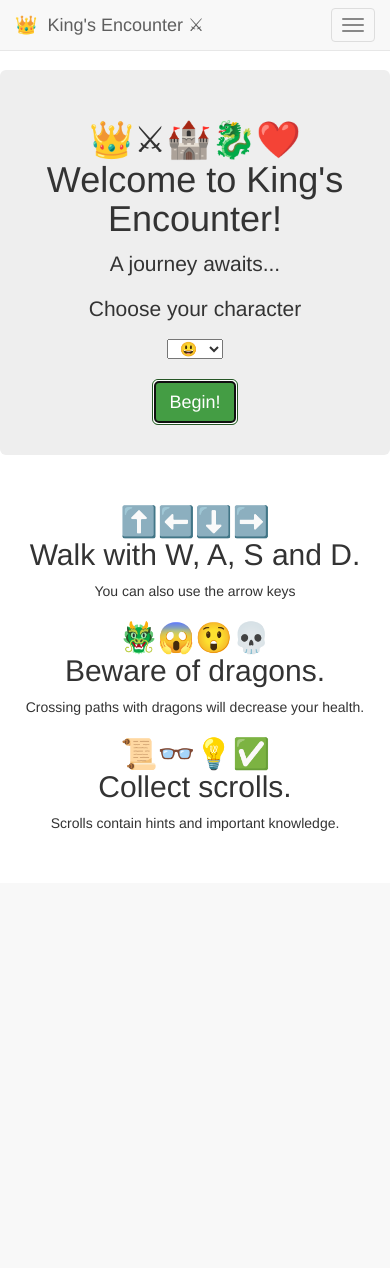
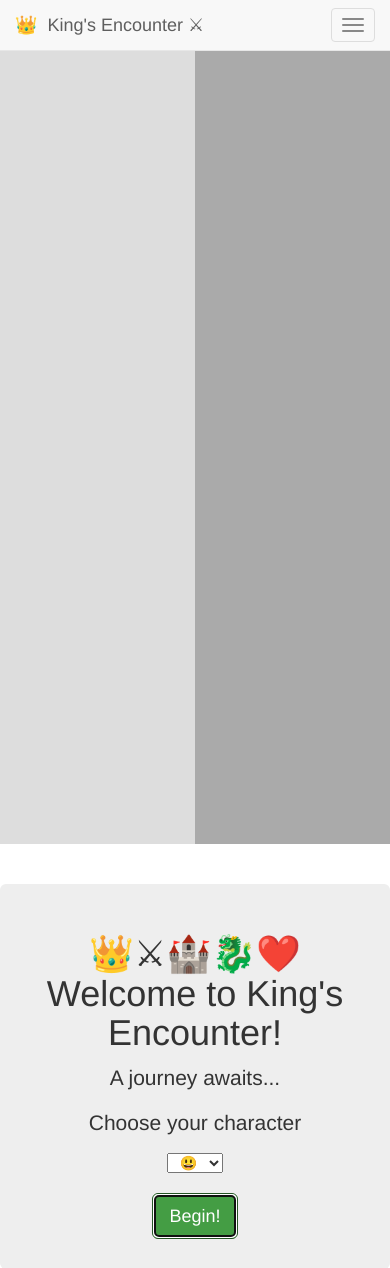
Before and after one commit to briancaffey/playquest, a Django app: page /demo/ in a window 390 px wide. Shown: the top 1268 px of the page. Before the commit the page ends 831 px from the top, so only its background shows below. Run offline with Django 3.2, Linux system fonts and the light colour scheme; some libraries are stand-ins or nearby versions.

```diff
--- a/plqst/templates/plqst/demo.html
+++ b/plqst/templates/plqst/demo.html
@@ -57,12 +57,27 @@
   </style>
 
 
+  <style>
+  html, body { height: 100%; padding: 0; margin: 0; }
+  .divider { position:absolute; width: 50%; height: 100%; float: left; }
+  #div1 { position:relative; background: #DDD; }
+  #div2 { position:relative; background: #AAA; }
+
+  </style>
+
 
 </head>
 
 
 
 <body style="padding-top:30px;">
+
+
+
+    <div class="divider" id="div1">
+    </div>
+    <div class="divider" id="div2">
+    </div>
 
 
       <nav class="navbar navbar-default navbar-fixed-top">
```
Also changed, not shown: plqst/templates/plqst/game_test.html (+14 -1 lines).
